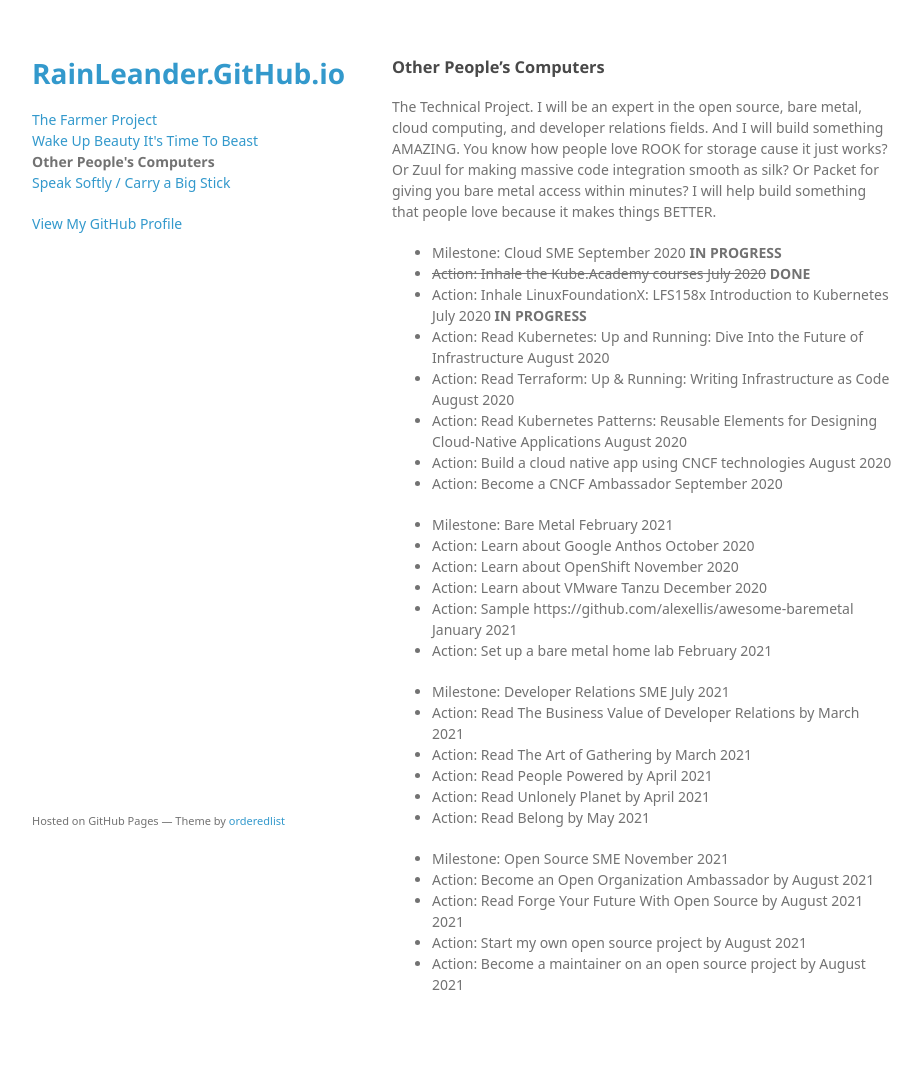
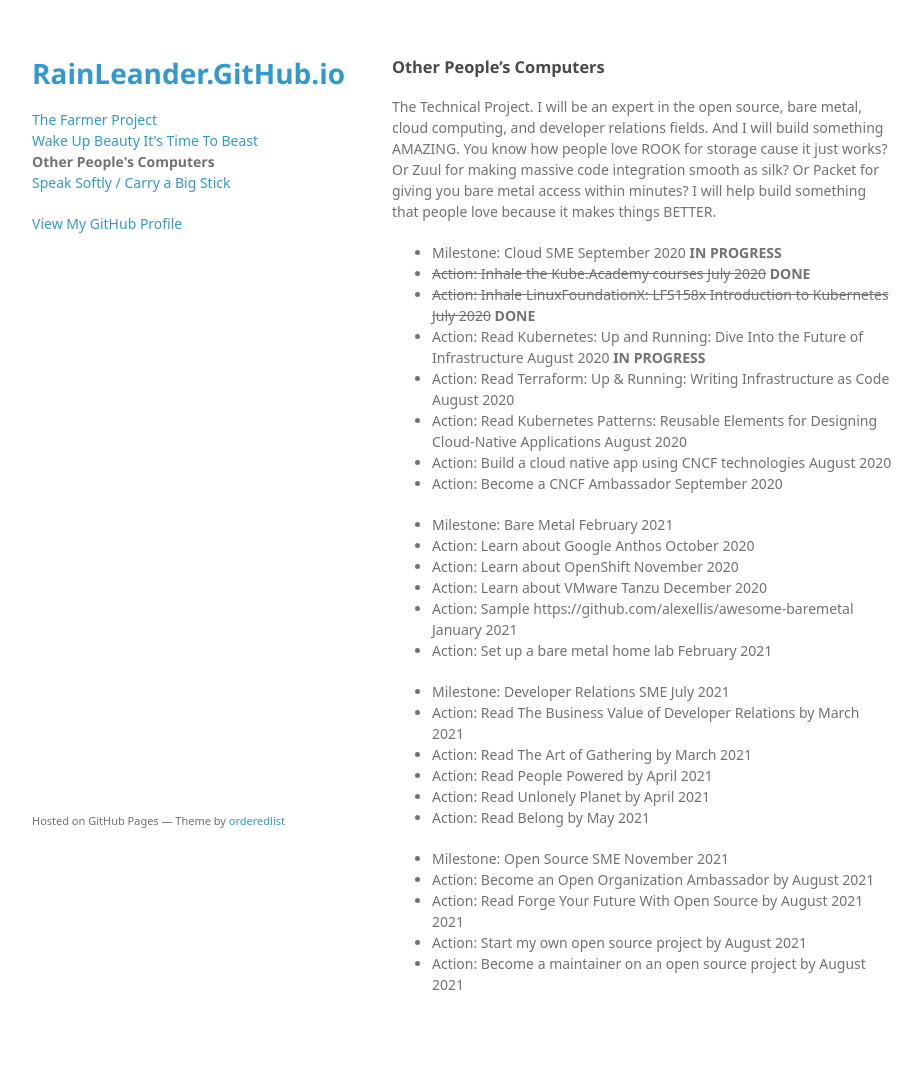
Before and after one commit to rainleander/rainleander.github.io, a Jekyll site: the page other-peoples-computers.html, which Jekyll copies as it is, in a window 1280 px wide. Shown: the whole page, without its empty margins (178-1100 px from the left). Built offline with Jekyll 4.4.1, drawn with Linux system fonts in a browser that asks for light colours; some web fonts are replaced.

Commit message:
Update other-peoples-computers.html

```diff
--- a/other-peoples-computers.html
+++ b/other-peoples-computers.html
@@ -31,8 +31,8 @@
 
         <p><ul><li>Milestone: Cloud SME September 2020 <b>IN PROGRESS</b></li>
         <li><del>Action: Inhale the Kube.Academy courses July 2020</del> <b>DONE</b></li>
-        <li>Action: Inhale LinuxFoundationX: LFS158x Introduction to Kubernetes July 2020 <b>IN PROGRESS</b></li>
-        <li>Action: Read Kubernetes: Up and Running: Dive Into the Future of Infrastructure August 2020</li>
+        <li><del>Action: Inhale LinuxFoundationX: LFS158x Introduction to Kubernetes July 2020</del> <b>DONE</b></li>
+        <li>Action: Read Kubernetes: Up and Running: Dive Into the Future of Infrastructure August 2020 <b>IN PROGRESS</b></li>
         <li>Action: Read Terraform: Up & Running: Writing Infrastructure as Code August 2020</li>
         <li>Action: Read Kubernetes Patterns: Reusable Elements for Designing Cloud-Native Applications August 2020</li>
         <li>Action: Build a cloud native app using CNCF technologies August 2020</li>
```
